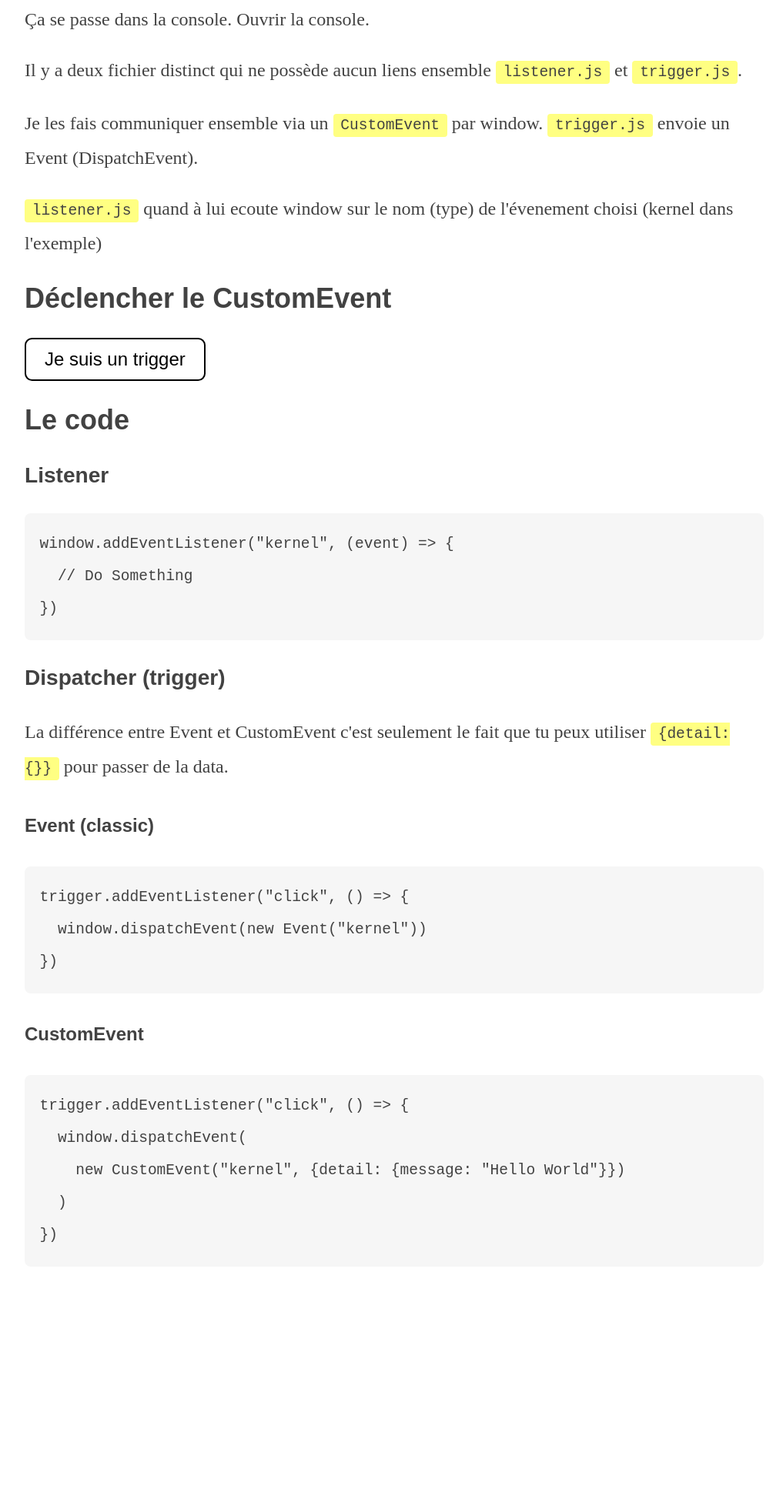
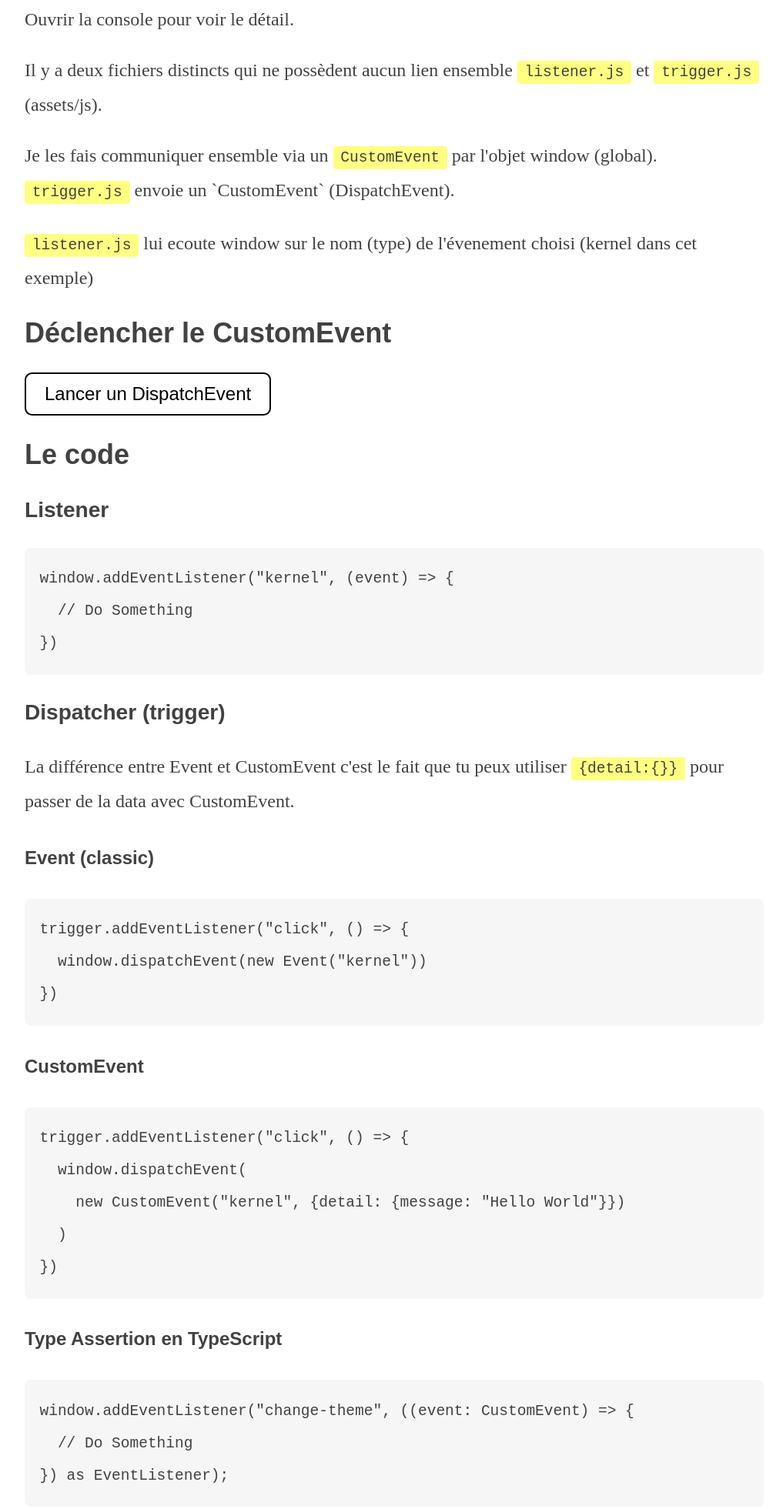
Before and after one commit to nicolaswendling/poc-custom-event, a website built with Vite: page index.html in a window 1280 px wide. Shown: the part 118-2079 px from the top of the page at 77% size, without its empty margins (128-1145 px from the left). Before the commit the page ends 1812 px from the top, so only its background shows below. Built offline with nearby package versions, Linux system fonts and the light colour scheme.

Commit message:
Add TypeScript snippet

```diff
--- a/index.html
+++ b/index.html
@@ -9,21 +9,22 @@
   <body>
     <div id="app">
       <h1>Custom Events</h1>
-      <p>Ça se passe dans la console. Ouvrir la console.</p>
+      <p>Ouvrir la console pour voir le détail.</p>
       <p>
-        Il y a deux fichier distinct qui ne possède aucun liens ensemble
-        <code>listener.js</code> et <code>trigger.js</code>.
+        Il y a deux fichiers distincts qui ne possèdent aucun lien ensemble
+        <code>listener.js</code> et <code>trigger.js</code> (assets/js).
       </p>
       <p>
         Je les fais communiquer ensemble via un <code>CustomEvent</code> par
-        window. <code>trigger.js</code> envoie un Event (DispatchEvent).
+        l'objet window (global). <code>trigger.js</code> envoie un `CustomEvent`
+        (DispatchEvent).
       </p>
       <p>
-        <code>listener.js</code> quand à lui ecoute window sur le nom (type) de
-        l'évenement choisi (kernel dans l'exemple)
+        <code>listener.js</code> lui ecoute window sur le nom (type) de
+        l'évenement choisi (kernel dans cet exemple)
       </p>
       <h2>Déclencher le CustomEvent</h2>
-      <button id="trigger">Je suis un trigger</button>
+      <button id="trigger">Lancer un DispatchEvent</button>
       <h2>Le code</h2>
       <h3>Listener</h3>
       <pre>
@@ -33,8 +34,9 @@ window.addEventListener("kernel", (event) => {
       >
       <h3>Dispatcher (trigger)</h3>
       <p>
-        La différence entre Event et CustomEvent c'est seulement le fait que tu
-        peux utiliser <code>{detail:{}}</code> pour passer de la data.
+        La différence entre Event et CustomEvent c'est le fait que tu peux
+        utiliser <code>{detail:{}}</code> pour passer de la data avec
+        CustomEvent.
       </p>
       <h4>Event (classic)</h4>
       <pre>
@@ -50,6 +52,13 @@ trigger.addEventListener("click", () => {
   )
 })</pre
       >
+
+      <h4>Type Assertion en TypeScript</h4>
+      <pre>
+window.addEventListener("change-theme", ((event: CustomEvent) => {
+  // Do Something
+}) as EventListener);</pre
+      >
     </div>
     <script src="assets/js/listener.js"></script>
     <script src="assets/js/trigger.js"></script>
```
